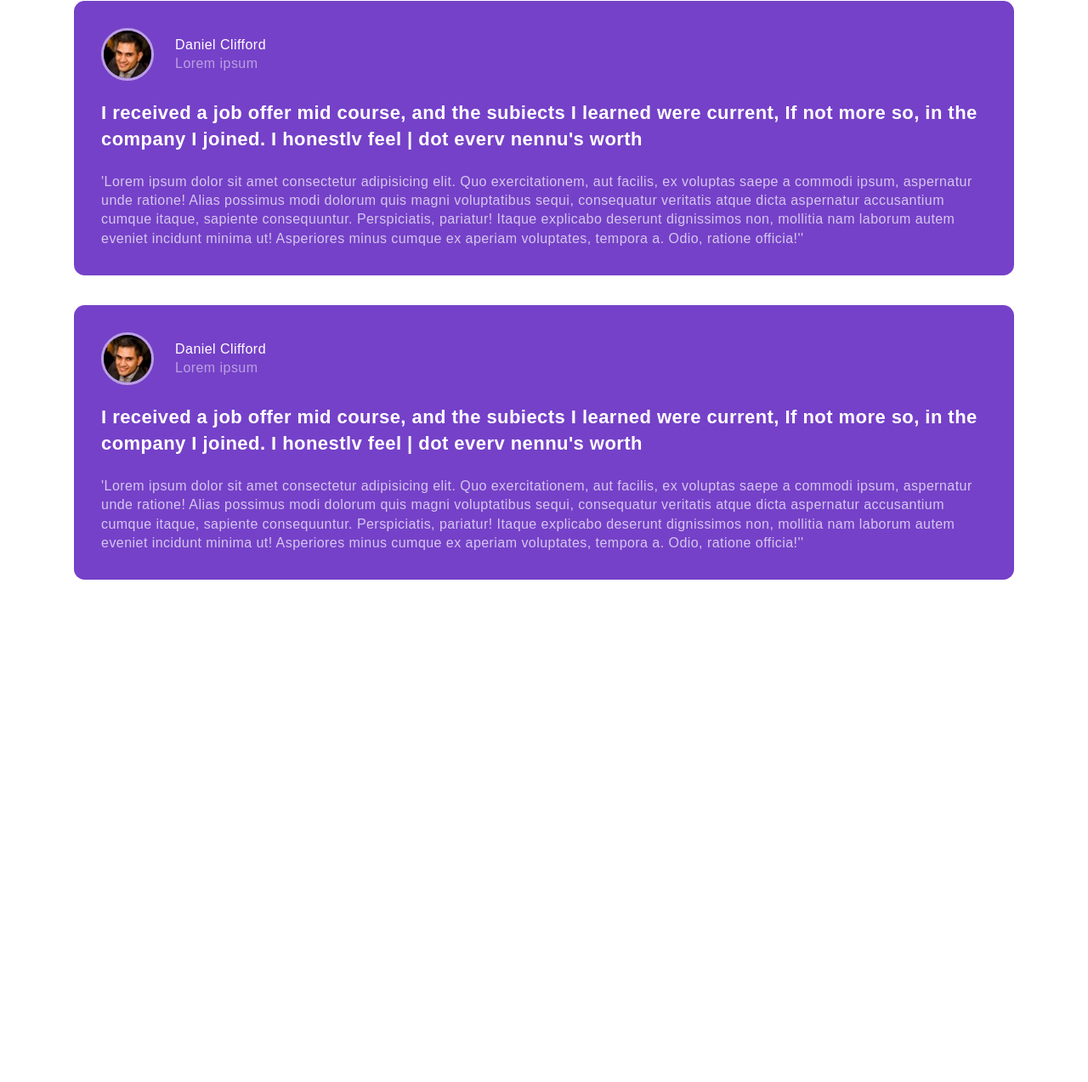
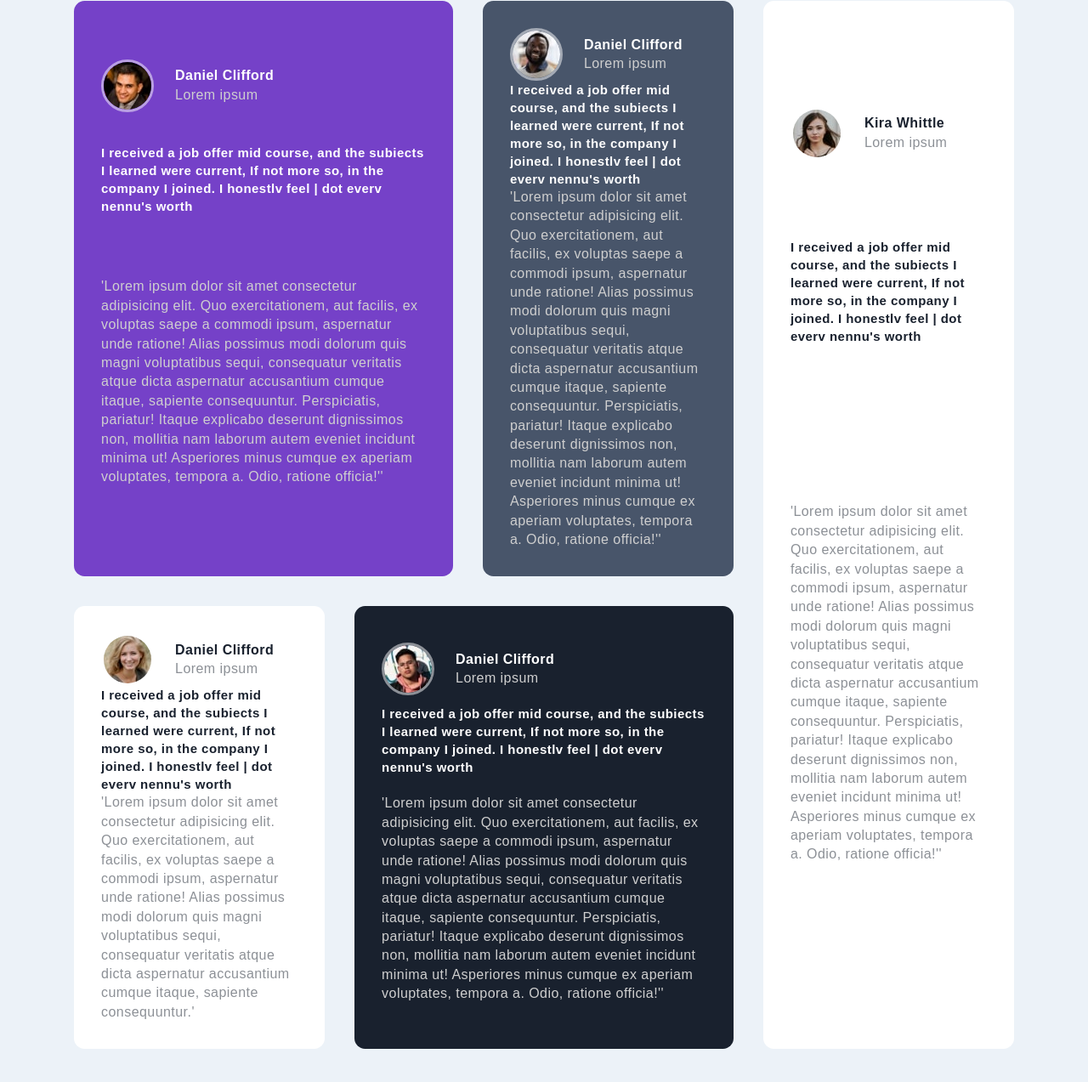
Before and after one commit to damirdine/todo, a plain HTML site: page index.html in a window 1280 px wide. Shown: the part 191-1464 px from the top of the page at 85% size. Before the commit the page ends 1065 px from the top, so only its background shows below. Drawn offline with Linux system fonts and the light colour scheme.

Commit message:
ajout grille grid mobile first avec debut desktop

```diff
--- a/index.html
+++ b/index.html
@@ -11,7 +11,7 @@
     <div class="container">
         <div class="card card--violet">
             <div class="card__author">
-                <img src="/images/image-daniel.jpg" alt="" class="author-pic">
+                <img src="images/image-daniel.jpg" alt="author profile picture" class="author-pic">
                 <div class="author-info">
                     <p class="author-name">Daniel Clifford</p>
                     <p class="author-grade">Lorem ipsum</p>
@@ -24,9 +24,9 @@
                 'Lorem ipsum dolor sit amet consectetur adipisicing elit. Quo exercitationem, aut facilis, ex voluptas saepe a commodi ipsum, aspernatur unde ratione! Alias possimus modi dolorum quis magni voluptatibus sequi, consequatur veritatis atque dicta aspernatur accusantium cumque itaque, sapiente consequuntur. Perspiciatis, pariatur! Itaque explicabo deserunt dignissimos non, mollitia nam laborum autem eveniet incidunt minima ut! Asperiores minus cumque ex aperiam voluptates, tempora a. Odio, ratione officia!''
             </p>
         </div>
-        <div class="card card--violet">
+        <div class="card card--gray">
             <div class="card__author">
-                <img src="/images/image-daniel.jpg" alt="" class="author-pic">
+                <img src="images/image-jonathan.jpg" alt="author profile picture" class="author-pic">
                 <div class="author-info">
                     <p class="author-name">Daniel Clifford</p>
                     <p class="author-grade">Lorem ipsum</p>
@@ -39,6 +39,51 @@
                 'Lorem ipsum dolor sit amet consectetur adipisicing elit. Quo exercitationem, aut facilis, ex voluptas saepe a commodi ipsum, aspernatur unde ratione! Alias possimus modi dolorum quis magni voluptatibus sequi, consequatur veritatis atque dicta aspernatur accusantium cumque itaque, sapiente consequuntur. Perspiciatis, pariatur! Itaque explicabo deserunt dignissimos non, mollitia nam laborum autem eveniet incidunt minima ut! Asperiores minus cumque ex aperiam voluptates, tempora a. Odio, ratione officia!''
             </p>
         </div>
+        <div class="card card--white">
+            <div class="card__author">
+                <img src="images/image-jeanette.jpg" alt="author profile picture" class="author-pic">
+                <div class="author-info">
+                    <p class="author-name">Daniel Clifford</p>
+                    <p class="author-grade txt-dark50">Lorem ipsum</p>
+                </div>
+            </div>
+            <p class="card__title">
+                I received a job offer mid course, and the subiects I learned were current, If not more so, in the company I joined. I honestlv feel | dot everv nennu's worth
+            </p>
+            <p class="card__content txt-dark50">
+                'Lorem ipsum dolor sit amet consectetur adipisicing elit. Quo exercitationem, aut facilis, ex voluptas saepe a commodi ipsum, aspernatur unde ratione! Alias possimus modi dolorum quis magni voluptatibus sequi, consequatur veritatis atque dicta aspernatur accusantium cumque itaque, sapiente consequuntur.'
+            </p>
+        </div>
+        <div class="card card--dark-gray">
+            <div class="card__author">
+                <img src="images/image-patrick.jpg" alt="author profile picture" class="author-pic">
+                <div class="author-info">
+                    <p class="author-name">Daniel Clifford</p>
+                    <p class="author-grade">Lorem ipsum</p>
+                </div>
+            </div>
+            <p class="card__title">
+                I received a job offer mid course, and the subiects I learned were current, If not more so, in the company I joined. I honestlv feel | dot everv nennu's worth
+            </p>
+            <p class="card__content">
+                'Lorem ipsum dolor sit amet consectetur adipisicing elit. Quo exercitationem, aut facilis, ex voluptas saepe a commodi ipsum, aspernatur unde ratione! Alias possimus modi dolorum quis magni voluptatibus sequi, consequatur veritatis atque dicta aspernatur accusantium cumque itaque, sapiente consequuntur. Perspiciatis, pariatur! Itaque explicabo deserunt dignissimos non, mollitia nam laborum autem eveniet incidunt minima ut! Asperiores minus cumque ex aperiam voluptates, tempora a. Odio, ratione officia!''
+            </p>
+        </div>
+        <div class="card card--white">
+            <div class="card__author">
+                <img src="images/image-kira.jpg" alt="author profile picture" class="author-pic">
+                <div class="author-info">
+                    <p class="author-name">Kira Whittle</p>
+                    <p class="author-grade txt-dark50">Lorem ipsum</p>
+                </div>
+            </div>
+            <p class="card__title">
+                I received a job offer mid course, and the subiects I learned were current, If not more so, in the company I joined. I honestlv feel | dot everv nennu's worth
+            </p>
+            <p class="card__content txt-dark50">
+                'Lorem ipsum dolor sit amet consectetur adipisicing elit. Quo exercitationem, aut facilis, ex voluptas saepe a commodi ipsum, aspernatur unde ratione! Alias possimus modi dolorum quis magni voluptatibus sequi, consequatur veritatis atque dicta aspernatur accusantium cumque itaque, sapiente consequuntur. Perspiciatis, pariatur! Itaque explicabo deserunt dignissimos non, mollitia nam laborum autem eveniet incidunt minima ut! Asperiores minus cumque ex aperiam voluptates, tempora a. Odio, ratione officia!''
+            </p>
+        </div>
     </div>
 </body>
 </html>
--- a/style.css
+++ b/style.css
@@ -9,23 +9,25 @@
     --light-grayish-blue: hsl(210, 46%, 95%);
     --white50: hsla(0, 0%, 100%,0.5);
     --white70: hsla(0, 0%, 100%,0.7);
+    --dark50: hsla(219, 29%, 14%,0.5);
+    --dark70: hsla(219, 29%, 14%,0.70);
     /* breakpoint media */
     ---mobile-bp: 375px;
     --desktop: 1440px;
     /* font size */
-    --font-size-title: 22px;
+    --font-size-title: 15px;
 }
 /* Typography */
-@import url('https://fonts.googleapis.com/css2?family=Barlow+Semi+Condensed:wght@400;500&display=swap');
+@import url('https://fonts.googleapis.com/css2?family=Barlow+Semi+Condensed:wght@300;400;500&display=swap');
 
 body{
     font-family: 'Barlow Semi Condensed', sans-serif;
-    font-weight: 400;
+    font-weight: 500;
     line-height: 1.4;
     letter-spacing: 0.45px;
 }
 .author-name{
-    font-weight: 500;
+    font-weight: 600;
 }
 .card__title{
     font-weight: 600;
@@ -38,11 +40,14 @@ body{
     box-sizing: border-box;
 }
 /* author grid area declaration */
+
 .author-pic{grid-area: author-pic}
 .author-info{grid-area: author-info}
 
 /* mise en form */
-
+body{
+    background-color: var(--light-grayish-blue);
+}
 .container{
     display: grid;
     gap: 35px;
@@ -63,6 +68,29 @@ body{
     background-color: var(--moderate-violet);
     color: var(--white);
 }
+
+.card--gray{
+    background-color: var(--very-dark-grayish-blue);
+    color: var(--white);
+}
+.card--white{
+    background-color: var(--white);
+    color: var(--very-dark-blackish-blue);
+}
+.card--dark-gray{
+    background-color: var(--very-dark-blackish-blue);
+    color: var(--white);
+}
+.author-grade,
+.card__content{
+    color: var(--light-gray);
+}
+.txt-dark50{
+    color: var(--dark50);
+}
+.txt-dark70{
+    color: var(--dark70);
+}
 /* end card color change*/
 
 .card__author{
@@ -77,9 +105,20 @@ body{
     border-radius: 50%;
     border: 3px solid var(--white50);
 }
-.author-grade{
-    color: var(--white50);
+
+@media screen and (min-width:845px){
+    .container>:first-child{grid-area: card1;}
+    .container>:nth-child(2){grid-area: card2;}
+    .container>:nth-child(3){grid-area: card3;}
+    .container>:nth-child(4){grid-area: card4;}
+    .container>:nth-child(5){grid-area: card5;}
+    .container{
+        grid-template:
+        "card1 card1 card2 card5"
+        "card3 card4 card4 card5";
+    }
+    .card{
+        display: grid;
+        gap: 0px;
+    }
 }
-.card__content{
-    color: var(--white70);
-}
```
Also changed, not shown: 1 other file.
